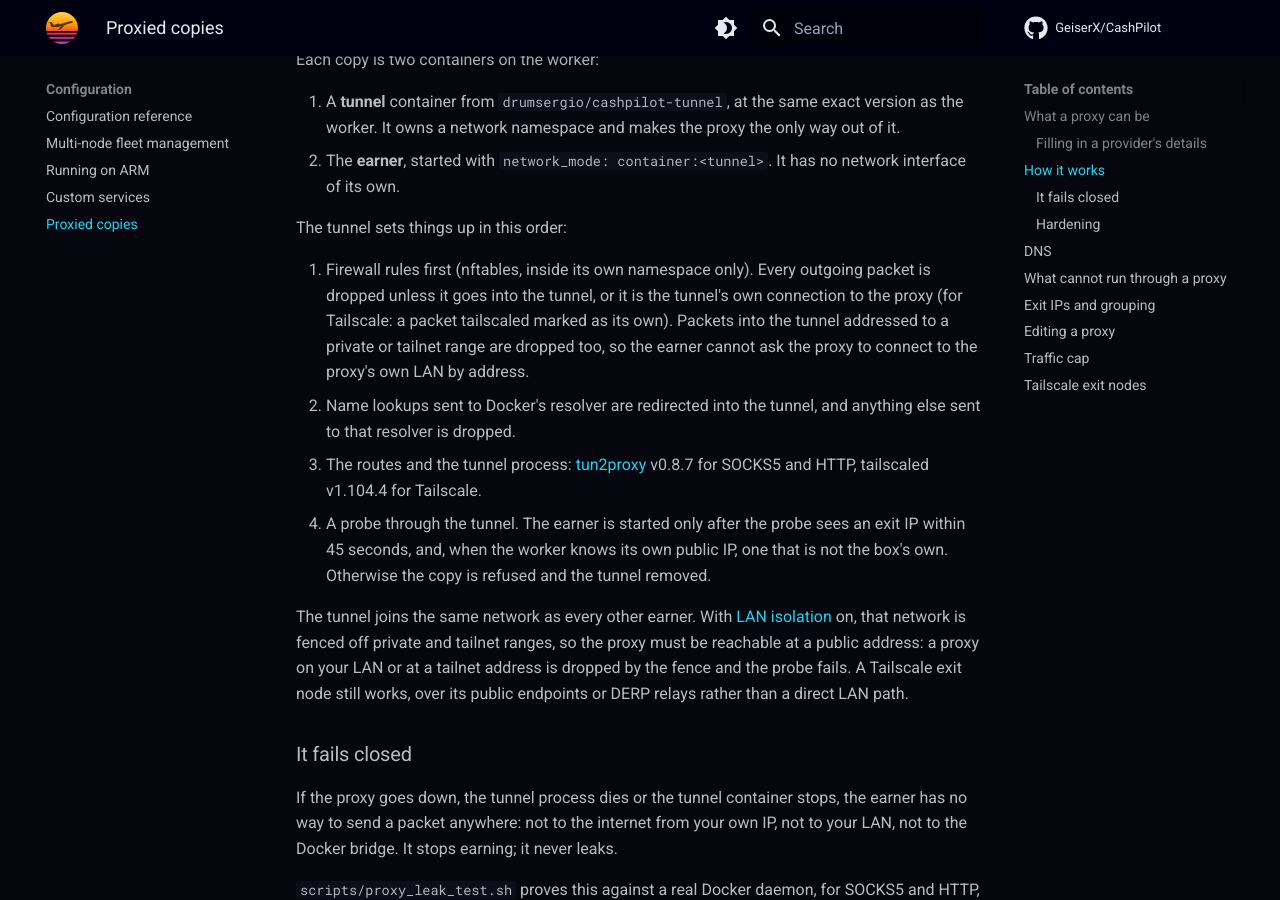
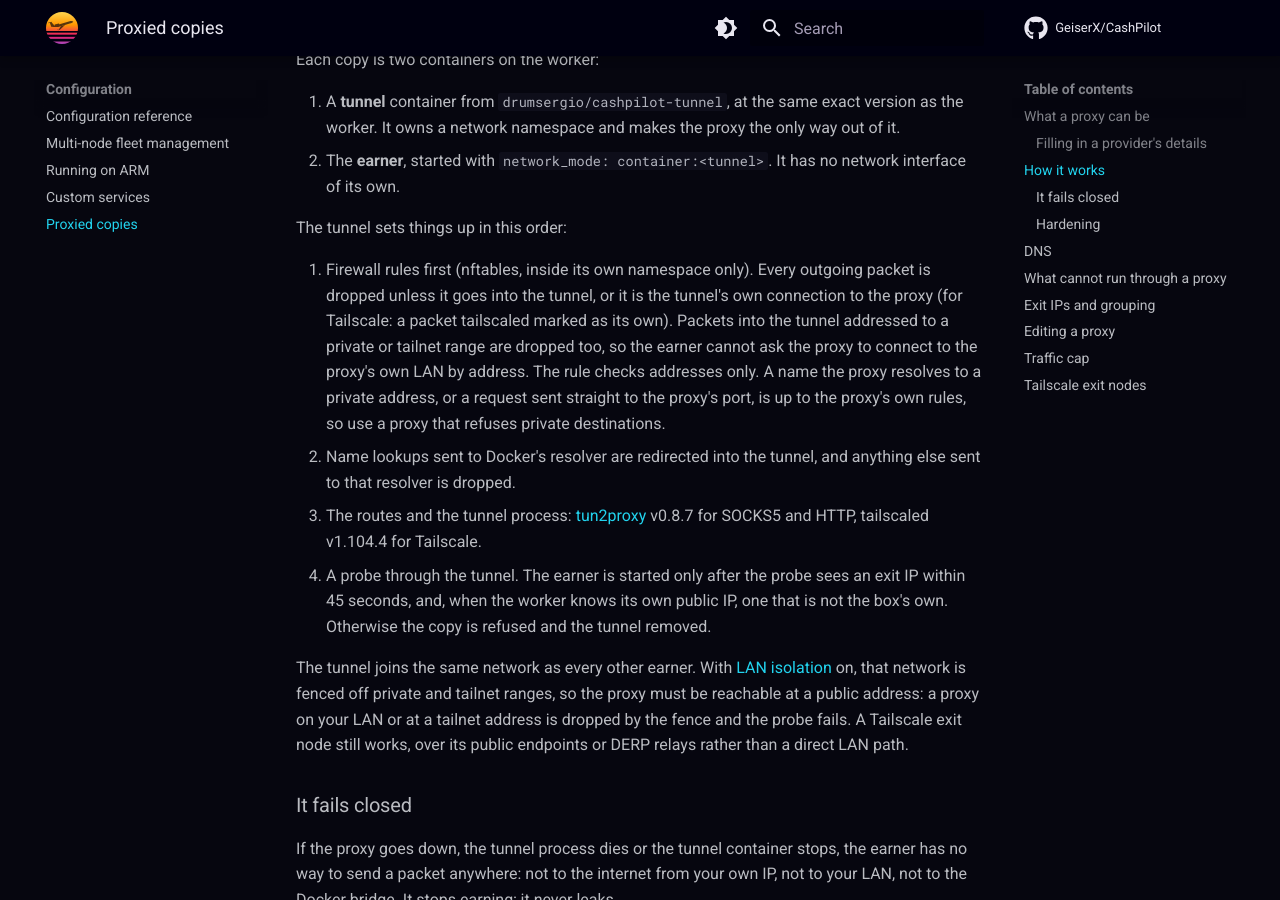
Before and after one commit to GeiserX/CashPilot, an MkDocs documentation site: the page built from docs/proxies.md, in a window 1280 px wide and 900 px high, scrolled down 1561 px. Built offline with MkDocs 1.6.1 and Material for MkDocs 9.7.7, drawn with Linux system fonts in a browser that asks for light colours; comment, search, counter and statistics services are not loaded.

Commit message:
fix(proxies): name both cap bounds and say what the tunnel firewall cannot check
The cap check refuses values above 1,000,000 GB too, but its message only
named the lower bound. The docs now say the private-range rule checks
addresses only, so a name the proxy resolves or a request sent straight to
the proxy is up to the proxy's own rules.

```diff
--- a/docs/proxies.md
+++ b/docs/proxies.md
@@ -64,7 +64,10 @@
    tunnel's own connection to the proxy (for Tailscale: a packet tailscaled
    marked as its own). Packets into the tunnel addressed to a private or
    tailnet range are dropped too, so the earner cannot ask the proxy to
-   connect to the proxy's own LAN by address.
+   connect to the proxy's own LAN by address. The rule checks addresses
+   only. A name the proxy resolves to a private address, or a request sent
+   straight to the proxy's port, is up to the proxy's own rules, so use a
+   proxy that refuses private destinations.
 2. Name lookups sent to Docker's resolver are redirected into the tunnel, and
    anything else sent to that resolver is dropped.
 3. The routes and the tunnel process: [tun2proxy](https://github.com/tun2proxy/tun2proxy)
```
Also changed, not shown: 2 other files.
